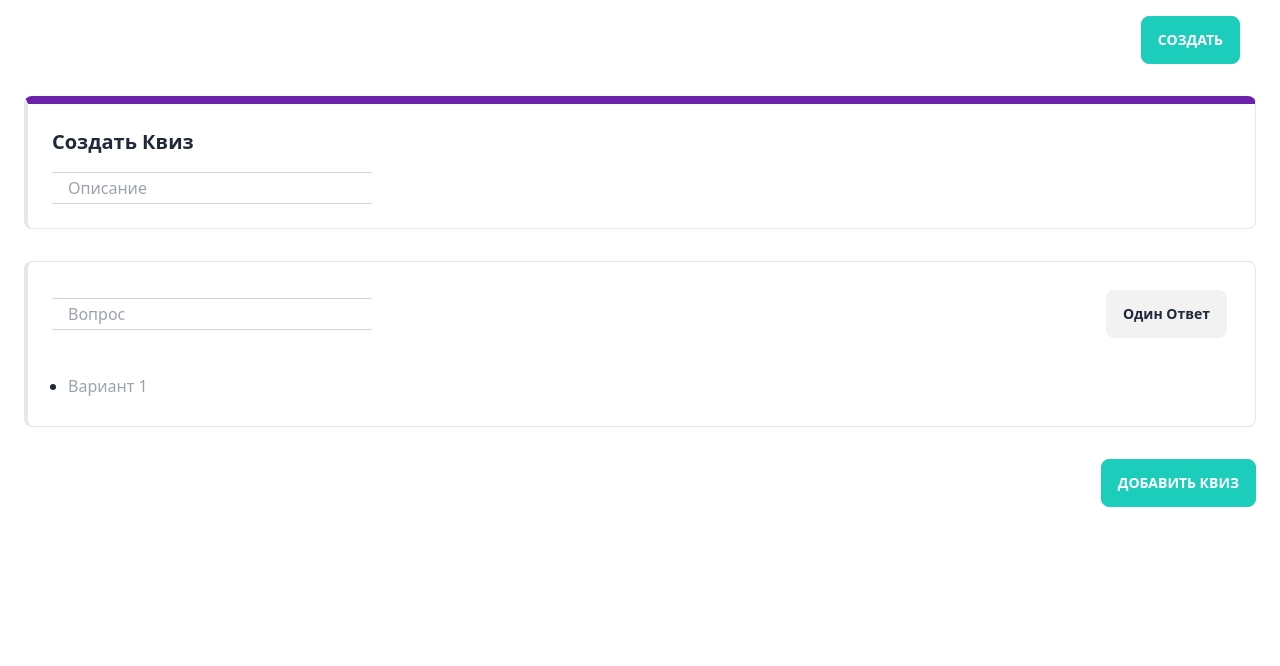
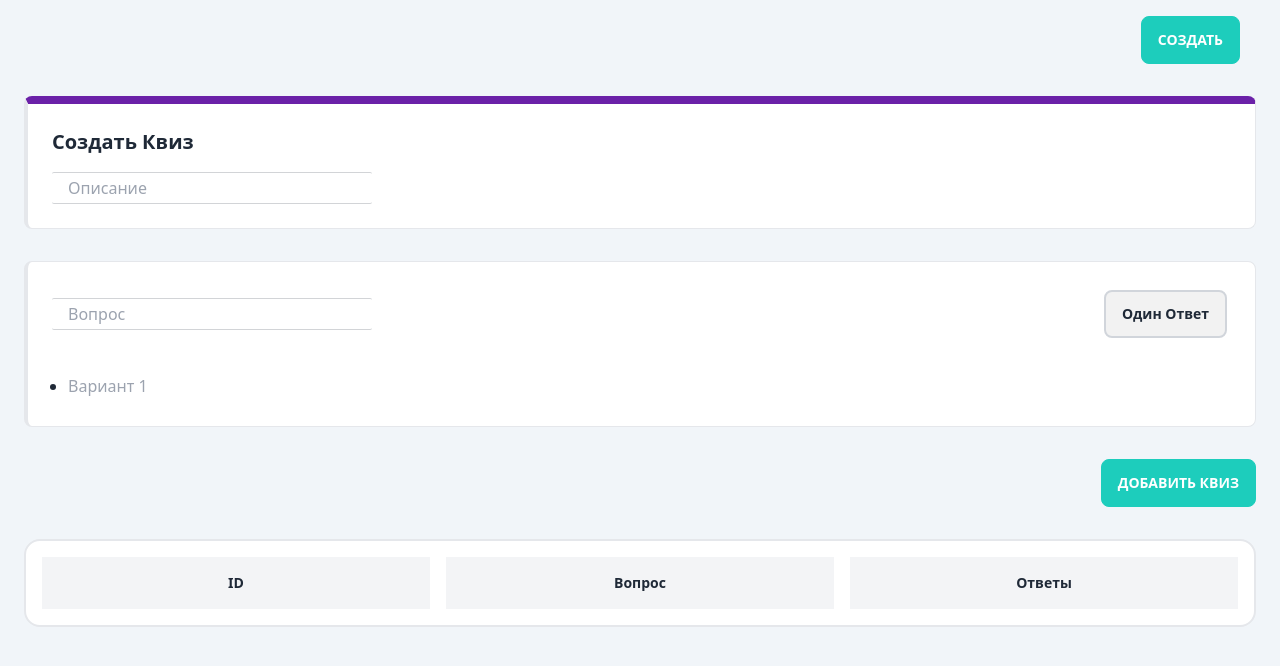
Before and after one commit to MammadovAslan/quiz-form-demo, a React (Vite) app: page / in a window 1280 px wide. Both pictures are taken after a click on the button "СОЗДАТЬ". Shown: the top 666 px of the page. Built offline with nearby package versions, Linux system fonts and the light colour scheme.

Commit message:
quizes table added

```diff
--- a/src/App.tsx
+++ b/src/App.tsx
@@ -4,7 +4,7 @@ import Layout from "./layout/Layout";
 
 const App = () => {
   return (
-    <div>
+    <div className="bg-slate-100 h-screen">
       <Routes>
         <Route element={<Layout />}>
           <Route element={<Main />} path="/" />
--- a/src/components/Form.tsx
+++ b/src/components/Form.tsx
@@ -1,23 +1,45 @@
 import { useState } from "react";
 import FormAnswerOptions from "./FormAnswerOptions";
 import { preventSubmit } from "../utils/formUtils";
+import { Quiz } from "../interfaces/interfaces";
 
-// interface FormProps {
-// }
+interface FormProps {
+  data: Quiz[];
+  setData: React.Dispatch<React.SetStateAction<Quiz[]>>;
+}
 
-const Form: React.FC<any> = () => {
-  const [selectedOption, setSelectedOption] = useState<string>("Один ответ");
+const Form: React.FC<FormProps> = ({ data, setData }) => {
+  const [answersType, setAnswerType] = useState<string>("Один ответ");
   const [description, setDescription] = useState("");
   const [answers, setAnswers] = useState<string[]>([]);
+  const [question, setQuestion] = useState("");
 
+  //TODO validation
+
+  // adding quiz, here will be POST request to server
   const submitHandler = (e: React.FormEvent<HTMLFormElement>) => {
     e.preventDefault();
-    console.log("run");
+
+    const id = data.length > 0 ? data[data.length - 1].id + 1 : 1;
+
+    const object: Quiz = {
+      title: question,
+      answers,
+      answersType,
+      description,
+      id,
+    };
+
+    setData((prev) => [...prev, object]);
+    setAnswerType("Один ответ");
+    setDescription("");
+    setAnswers([]);
+    setQuestion("");
   };
 
   return (
     <form className="form" onSubmit={submitHandler}>
-      <div className="form-header focus-border-left ease-transition">
+      <div className="form-header focus-border-left ease-transition bg-white">
         <h2 className="title mb-4">Создать Квиз</h2>
         <input
           type="text"
@@ -30,10 +52,12 @@ const Form: React.FC<any> = () => {
       </div>
 
       <FormAnswerOptions
-        selectedOption={selectedOption}
-        setSelectedOption={setSelectedOption}
+        answerType={answersType}
+        setAnswersType={setAnswerType}
         setAnswers={setAnswers}
         answers={answers}
+        question={question}
+        setQuestion={setQuestion}
       />
 
       <button className="btn-main">Добавить Квиз</button>
--- a/src/components/FormAnswerOptions.tsx
+++ b/src/components/FormAnswerOptions.tsx
@@ -1,35 +1,49 @@
+import { useState } from "react";
 import { preventSubmit } from "../utils/formUtils";
 import FormAnswers from "./FormAnswers";
 
 interface OptionsProps {
-  selectedOption: string;
+  answerType: string;
   answers: string[];
-  setSelectedOption: React.Dispatch<React.SetStateAction<string>>;
+  setAnswersType: React.Dispatch<React.SetStateAction<string>>;
   setAnswers: React.Dispatch<React.SetStateAction<string[]>>;
+  question: string;
+  setQuestion: React.Dispatch<React.SetStateAction<string>>;
 }
 
 const FormAnswerOptions: React.FC<OptionsProps> = ({
-  selectedOption,
-  setSelectedOption,
+  answerType,
+  setAnswersType,
   answers,
   setAnswers,
+  question,
+  setQuestion,
 }) => {
+  const [answer, setAnswer] = useState("");
+
   const handleOptionSelect = (option: string) => {
-    setSelectedOption(option);
+    setAnswersType(option);
+  };
+
+  const handleChange = (e: React.ChangeEvent<HTMLInputElement>) => {
+    const newString = e.target.value[0].toUpperCase() + e.target.value.slice(1);
+    setQuestion(newString);
   };
 
   return (
-    <div className="focus-border-left ease-transition flex-column">
+    <div className="focus-border-left ease-transition flex-column bg-white">
       <div className="form-settings">
         <input
           type="text"
           placeholder="Вопрос"
           className="input custom-input"
           onKeyDown={preventSubmit}
+          value={question}
+          onChange={handleChange}
         />
-        <div className="dropdown dropdown-left dropdown-start">
-          <label tabIndex={0} className="btn m-1 capitalize">
-            {selectedOption}
+        <div className="dropdown sm:dropdown-left ">
+          <label tabIndex={0} className="btn m-1 capitalize border-2 border-gray-300">
+            {answerType}
           </label>
           <ul
             tabIndex={0}
@@ -37,7 +51,7 @@ const FormAnswerOptions: React.FC<OptionsProps> = ({
           >
             <li>
               <a
-                className={selectedOption === "Один ответ" ? "selected-option" : ""}
+                className={answerType === "Один ответ" ? "selected-option" : ""}
                 onClick={() => handleOptionSelect("Один ответ")}
               >
                 Один ответ
@@ -45,7 +59,7 @@ const FormAnswerOptions: React.FC<OptionsProps> = ({
             </li>
             <li>
               <a
-                className={selectedOption === "Несколько ответов" ? "selected-option" : ""}
+                className={answerType === "Несколько ответов" ? "selected-option" : ""}
                 onClick={() => handleOptionSelect("Несколько ответов")}
               >
                 Несколько ответов
@@ -53,7 +67,7 @@ const FormAnswerOptions: React.FC<OptionsProps> = ({
             </li>
             <li>
               <a
-                className={selectedOption === "Текст" ? "selected-option" : ""}
+                className={answerType === "Текст" ? "selected-option" : ""}
                 onClick={() => handleOptionSelect("Текст")}
               >
                 Текст
@@ -63,7 +77,13 @@ const FormAnswerOptions: React.FC<OptionsProps> = ({
         </div>
       </div>
 
-      <FormAnswers answers={answers} setAnswers={setAnswers} />
+      <FormAnswers
+        answers={answers}
+        setAnswers={setAnswers}
+        answer={answer}
+        setAnswer={setAnswer}
+        answerType={answerType}
+      />
     </div>
   );
 };
--- a/src/components/FormAnswers.tsx
+++ b/src/components/FormAnswers.tsx
@@ -1,25 +1,39 @@
-import { useState } from "react";
+import { useEffect, useState } from "react";
 
 interface AnswersProps {
   answers: string[];
   setAnswers: React.Dispatch<React.SetStateAction<string[]>>;
+  answer: string;
+  setAnswer: React.Dispatch<React.SetStateAction<string>>;
+  answerType: string;
 }
 
-const FormAnswers: React.FC<AnswersProps> = ({ answers, setAnswers }) => {
-  const [answersCount, setAnswersCount] = useState(answers.length);
-  const [answer, setAnswer] = useState("");
+const FormAnswers: React.FC<AnswersProps> = ({
+  answers,
+  setAnswers,
+  answer,
+  setAnswer,
+  answerType,
+}) => {
+  const [answersCount, setAnswersCount] = useState(0);
   const [editingIndex, setEditingIndex] = useState<number | null>(null);
+
+  useEffect(() => {
+    setAnswersCount(answers.length);
+  }, [answers]);
 
   const handleKeyDown = (e: React.KeyboardEvent<HTMLInputElement>): void => {
     if (e.key === "Enter") {
       e.preventDefault();
       if (answer.trim() !== "") {
         setAnswers((prevAnswers) => [...prevAnswers, answer]);
-        setAnswer("");
+        answerType !== "Текст" && setAnswer("");
         setAnswersCount((prevCount) => prevCount + 1);
       }
     }
   };
+
+  if (answerType === "Текст") return <p className="h-8 m-0">Текстовый ответ</p>;
 
   const handleAnswerClick = (index: number): void => {
     setEditingIndex(index);
@@ -58,7 +72,7 @@ const FormAnswers: React.FC<AnswersProps> = ({ answers, setAnswers }) => {
             {editingIndex === index ? (
               <input
                 type="text"
-                className=" py-0  focus-border-bottom "
+                className="py-0  focus-border-bottom "
                 value={el}
                 onChange={handleAnswerChange}
                 onKeyDown={(e) => handleAnswerKeyDown(e, index)}
--- a/src/components/Table.tsx
+++ b/src/components/Table.tsx
@@ -1,8 +1,23 @@
+import { Quiz } from "../interfaces/interfaces";
+import TableItem from "./TableItem";
 
-const Table = () => {
-  return (
-    <div>Table</div>
-  )
+interface TableProps {
+  data: Quiz[];
 }
 
-export default Table
+const Table: React.FC<TableProps> = ({ data }) => {
+  return (
+    <div className="table bg-white p-4 border-2">
+      <div className="table-header">ID</div>
+      <div className="table-header">Вопрос</div>
+      <div className="table-header">Ответы</div>
+
+      {data?.length > 0 &&
+        data.map((quiz: Quiz) => (
+          <TableItem answers={quiz.answers} id={quiz.id} title={quiz.title} key={quiz.id} />
+        ))}
+    </div>
+  );
+};
+
+export default Table;
--- a/src/components/TableIteb.tsx
+++ /dev/null
@@ -1,8 +0,0 @@
-
-const TableIteb = () => {
-  return (
-    <div>TableIteb</div>
-  )
-}
-
-export default TableIteb
--- /dev/null
+++ b/src/components/TableItem.tsx
@@ -0,0 +1,19 @@
+interface TableItemProps {
+  title: string;
+  id: number;
+  answers: string[];
+}
+
+const TableItem: React.FC<TableItemProps> = ({ answers, id, title }) => {
+  return (
+    <>
+      <div className="table-item">{id}</div>
+      <div className="table-item">{title}</div>
+      <div className="table-item">
+        {answers.length === 0 ? "Ответ текстом" : answers.join(", ")}
+      </div>
+    </>
+  );
+};
+
+export default TableItem;
--- /dev/null
+++ b/src/interfaces/interfaces.ts
@@ -0,0 +1,7 @@
+export interface Quiz{
+    title:string,
+    description:string,
+    answers:string[]
+    answersType:string,
+    id:number
+}
--- a/src/pages/Main.tsx
+++ b/src/pages/Main.tsx
@@ -1,15 +1,19 @@
 import { useState } from "react";
 import Form from "../components/Form";
+import { Quiz } from "../interfaces/interfaces";
+import Table from "../components/Table";
 const Main = () => {
   const [showForm, setShowForm] = useState(false);
+  const [data, setData] = useState<Quiz[]>([]);
 
   return (
-    <div className="flex flex-col gap-8 px-2 sm:px-6">
+    <div className="flex flex-col gap-8 px-2 sm:px-6 ">
       <button className="btn-main mt-4 mr-4" onClick={() => setShowForm((prev) => !prev)}>
         Создать
       </button>
-      {showForm && <Form />}
-      {/* <Form /> */}
+      {showForm && <Form data={data} setData={setData} />}
+      {/* <Form data={data} setData={setData} /> */}
+      <Table data={data} />
     </div>
   );
 };
--- a/src/styles/global.css
+++ b/src/styles/global.css
@@ -14,7 +14,7 @@
 }
 
 .form {
-  @apply flex flex-col [&>*]:border [&>*]:border-l-4 gap-8 [&>*]:p-6  [&>*]:rounded-lg;
+  @apply flex flex-col  [&>*]:border [&>*]:border-l-4 gap-8 [&>*]:p-6  [&>*]:rounded-lg;
 }
 
 .form-header {
@@ -26,7 +26,7 @@
 }
 
 .form-settings {
-  @apply flex items-center justify-between;
+  @apply flex sm:items-center justify-between sm:flex-row flex-col gap-4;
 }
 
 .focus-border-left {
@@ -52,3 +52,15 @@
 .flex-column {
   @apply flex flex-col gap-8;
 }
+
+.table {
+  @apply grid grid-cols-3 gap-4;
+}
+
+.table-item {
+  @apply bg-white p-4 text-center;
+}
+
+.table-header {
+  @apply bg-gray-100 p-4 font-bold text-center;
+}
```
